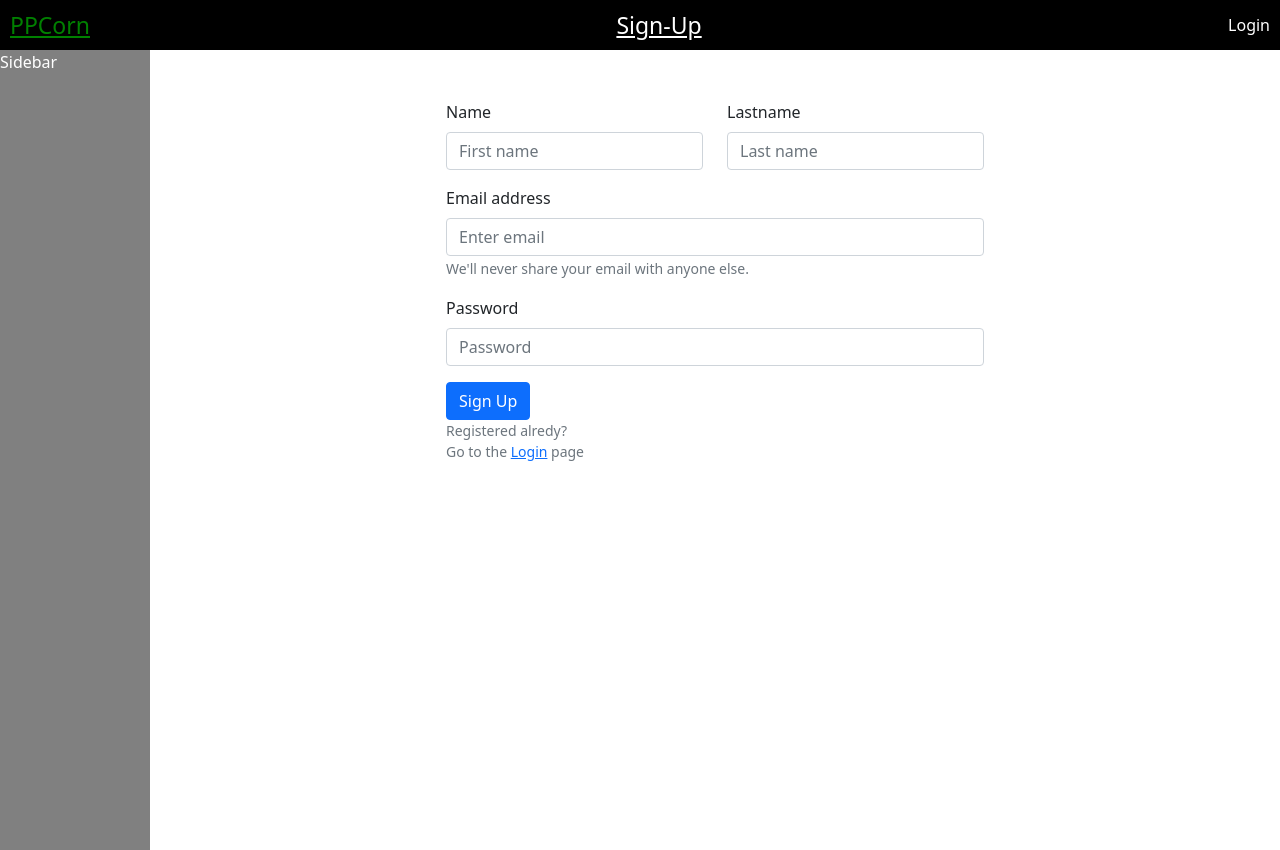
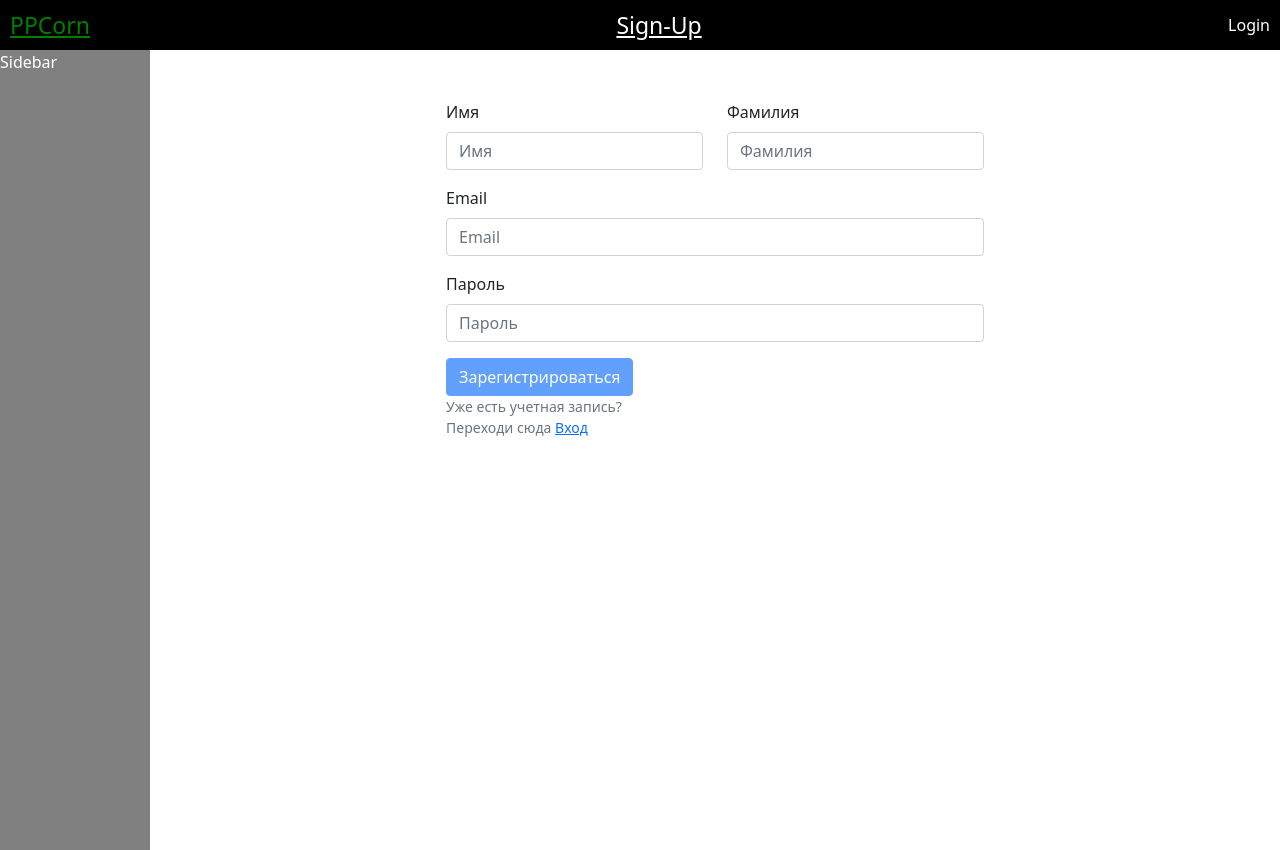
Before and after one commit to IanaChyrva/Andersen-ReactIntensive-MoviedDB, a React (Create React App) app: page /sign-up in a window 1280 px wide. Built offline with nearby package versions, Linux system fonts and the light colour scheme.

Commit message:
Added validation for signup form

```diff
--- a/src/components/registration-form/RegistrationForm.jsx
+++ b/src/components/registration-form/RegistrationForm.jsx
@@ -1,7 +1,8 @@
-import React, { useState } from 'react';
+import React from 'react';
 import { Switch, Route, NavLink, useHistory } from 'react-router-dom';
 import { useDispatch } from 'react-redux';
 import { signup } from '../../store/userAccountSlice';
+import { useInput } from '../../hooks/useInput';
 
 import Form from 'react-bootstrap/Form';
 import Button from 'react-bootstrap/Button';
@@ -14,41 +15,55 @@ const RegistrationForm = () => {
   const history = useHistory();
   const dispatch = useDispatch();
 
-  const [name, setName] = useState('');
-  const [lastname, setLastname] = useState('');
-  const [email, setEmail] = useState('');
-  const [password, setPassword] = useState('');
+  const name = useInput('');
+  const lastname = useInput('');
+  const email = useInput('', {
+    isEmpty: true,
+    minLengthError: 5,
+    isEmail: true,
+  });
+  const password = useInput('', {
+    isEmpty: true,
+    minLengthError: 5,
+  });
+
+  const onNameChange = (e) => {
+    name.onChange(e);
+  };
+
+  const onLastnameChange = (e) => {
+    lastname.onChange(e);
+  };
+
+  const onEmailChange = (e) => {
+    email.onChange(e);
+  };
+
+  const onPasswordChange = (e) => {
+    password.onChange(e);
+  };
 
   const onSignUp = (e) => {
     e.preventDefault();
 
-    if (!name || !lastname || !email || !password) {
-      console.log('Check for inputs fill');
-      return;
-    } else {
-      localStorage.setItem(
-        'sign-up-info',
-        JSON.stringify({ name, lastname, email, password })
-      );
-      dispatch(signup({ name, lastname, email, password }));
-      history.push('/login');
-    }
-  };
-
-  const onNameChange = (e) => {
-    setName(e.target.value);
-  };
-
-  const onLastnameChange = (e) => {
-    setLastname(e.target.value);
-  };
-
-  const onEmailChange = (e) => {
-    setEmail(e.target.value);
-  };
-
-  const onPasswordChange = (e) => {
-    setPassword(e.target.value);
+    localStorage.setItem(
+      'sign-up-info',
+      JSON.stringify({
+        name: name.value,
+        lastname: lastname.value,
+        email: email.value,
+        password: password.value,
+      })
+    );
+    dispatch(
+      signup({
+        name: name.value,
+        lastname: lastname.value,
+        email: email.value,
+        password: password.value,
+      })
+    );
+    history.push('/login');
   };
 
   return (
@@ -57,66 +72,89 @@ const RegistrationForm = () => {
         <Form.Group className='mb-3'>
           <Row>
             <Col>
-              <Form.Label>Name</Form.Label>
+              <Form.Label>Имя</Form.Label>
               <Form.Control
-                placeholder='First name'
-                value={name}
+                placeholder='Имя'
+                value={name.value}
                 onChange={onNameChange}
               />
             </Col>
             <Col>
-              <Form.Label>Lastname</Form.Label>
+              <Form.Label>Фамилия</Form.Label>
               <Form.Control
-                placeholder='Last name'
+                placeholder='Фамилия'
+                value={lastname.value}
                 onChange={onLastnameChange}
-                value={lastname}
               />
             </Col>
           </Row>
         </Form.Group>
 
         <Form.Group className='mb-3' controlId='formBasicEmail'>
-          <Form.Label>Email address</Form.Label>
+          <Form.Label>Email</Form.Label>
+          <div>
+            {email.isFocused && email.isEmpty && (
+              <div style={{ color: 'red' }}>{email.errors.isEmptyError}</div>
+            )}
+            {email.isFocused && email.minLengthError && (
+              <div style={{ color: 'red' }}>{email.errors.lengthError}</div>
+            )}
+            {email.isFocused && email.isEmail && (
+              <div style={{ color: 'red' }}>{email.errors.isEmailError}</div>
+            )}
+          </div>
           <Form.Control
+            name='email'
             type='email'
-            placeholder='Enter email'
+            placeholder='Email'
+            value={email.value}
+            onBlur={email.onBlur}
             onChange={onEmailChange}
-            value={email}
           />
-          <Form.Text className='text-muted'>
-            We'll never share your email with anyone else.
-          </Form.Text>
         </Form.Group>
 
         <Form.Group className='mb-3' controlId='formBasicPassword'>
-          <Form.Label>Password</Form.Label>
+          <Form.Label>Пароль</Form.Label>
           <Form.Control
+            name='password'
             type='password'
-            placeholder='Password'
+            placeholder='Пароль'
+            onBlur={password.onBlur}
             onChange={onPasswordChange}
-            value={password}
+            value={password.value}
           />
+          <div>
+            {password.isFocused && password.isEmpty && (
+              <div style={{ color: 'red' }}>{password.errors.isEmptyError}</div>
+            )}
+            {password.isFocused && password.minLengthError && (
+              <div style={{ color: 'red' }}>{password.errors.lengthError}</div>
+            )}
+          </div>
         </Form.Group>
 
-        <Button variant='primary' type='submit'>
-          Sign Up
+        <Button
+          disabled={email.isInputValid || password.isInputValid}
+          variant='primary'
+          type='submit'
+        >
+          Зарегистрироваться
         </Button>
 
         <div>
           <Form.Text className='text-muted'>
-            <div>Registered alredy?</div>
+            <div>Уже есть учетная запись?</div>
             <div>
-              Go to the{' '}
+              Перeходи сюда{' '}
               {
                 <NavLink
                   to='/login'
                   className={styles.item}
                   activeClassName={styles.selected}
                 >
-                  Login
+                  Вход
                 </NavLink>
-              }{' '}
-              page
+              }
             </div>
             <Switch>
               <Route path='/login'>
--- /dev/null
+++ b/src/hooks/useInput.js
@@ -0,0 +1,35 @@
+import { useState } from 'react';
+import { useValidation } from './useValidation';
+
+export const useInput = (initialValue, validators) => {
+  const [value, setValue] = useState(initialValue);
+  const [isFocused, setIsFocused] = useState(false);
+  const isValid = useValidation(value, validators);
+
+  const lengthError = isValid.minLengthError ? 'Некорректная длина' : null;
+  const isEmptyError = isValid.isEmpty
+    ? 'Это поле обязательное для заполнения'
+    : null;
+  const isEmailError = isValid.isEmail ? 'Неверный формат email' : null;
+
+  const onChange = (e) => {
+    setValue(e.target.value.trim());
+  };
+
+  const onBlur = () => {
+    setIsFocused(true);
+  };
+
+  return {
+    value: value.trim(),
+    errors: {
+      lengthError,
+      isEmptyError,
+      isEmailError,
+    },
+    onChange,
+    isFocused,
+    onBlur,
+    ...isValid,
+  };
+};
--- /dev/null
+++ b/src/hooks/useValidation.js
@@ -0,0 +1,41 @@
+import { useEffect, useState } from 'react';
+
+export const useValidation = (value, validators) => {
+  const [isEmpty, setIsEmpty] = useState(true);
+  const [minLengthError, setMinLengthError] = useState(false);
+  const [isEmail, setIsEmail] = useState(false);
+  const [isInputValid, setIsInputValid] = useState(false);
+
+  useEffect(() => {
+    for (const validator in validators) {
+      switch (validator) {
+        case 'isEmpty':
+          setIsEmpty(!value);
+          break;
+        case 'minLengthError':
+          setMinLengthError(value.length < validators[validator]);
+          break;
+        case 'isEmail':
+          const emailCheck =
+            /^(([^<>()[\]\\.,;:\s@"]+(\.[^<>()[\]\\.,;:\s@"]+)*)|(".+"))@((\[[0-9]{1,3}\.[0-9]{1,3}\.[0-9]{1,3}\.[0-9]{1,3}\])|(([a-zA-Z\-0-9]+\.)+[a-zA-Z]{2,}))$/;
+
+          setIsEmail(!emailCheck.test(String(value).toLowerCase()));
+
+          break;
+        default:
+          break;
+      }
+    }
+  }, [value, validators]);
+
+  useEffect(() => {
+    setIsInputValid(isEmpty || minLengthError || isEmail);
+  }, [isEmpty, minLengthError, isEmail]);
+
+  return {
+    isEmpty,
+    minLengthError,
+    isEmail,
+    isInputValid,
+  };
+};
```
